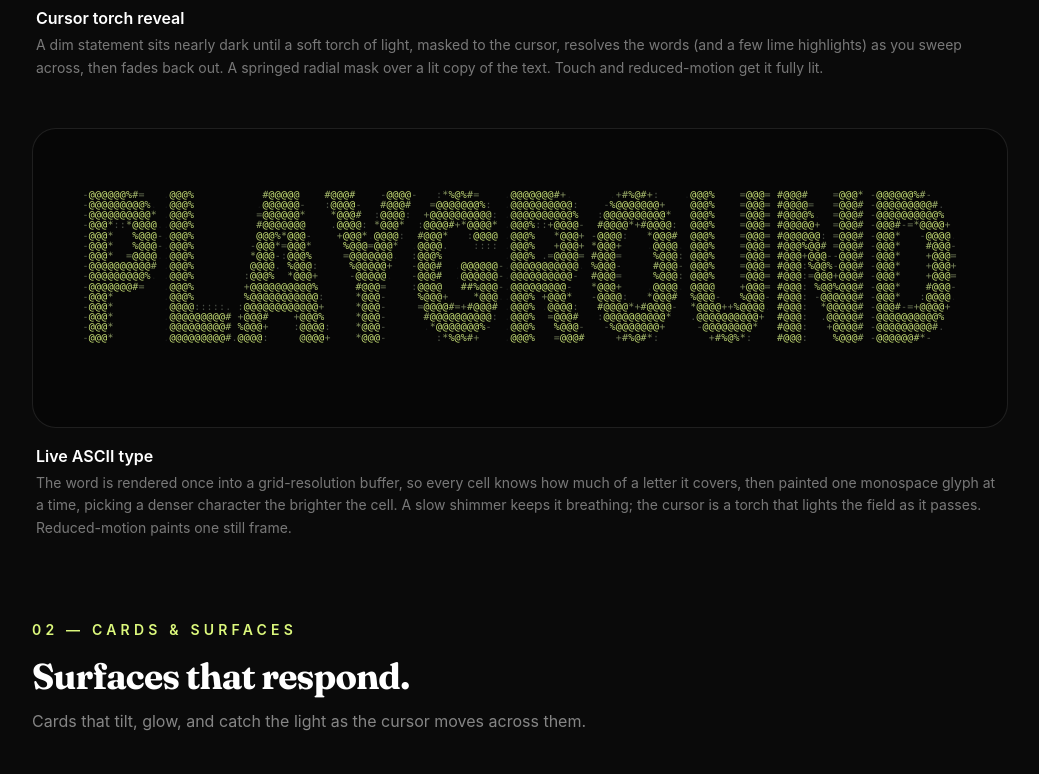
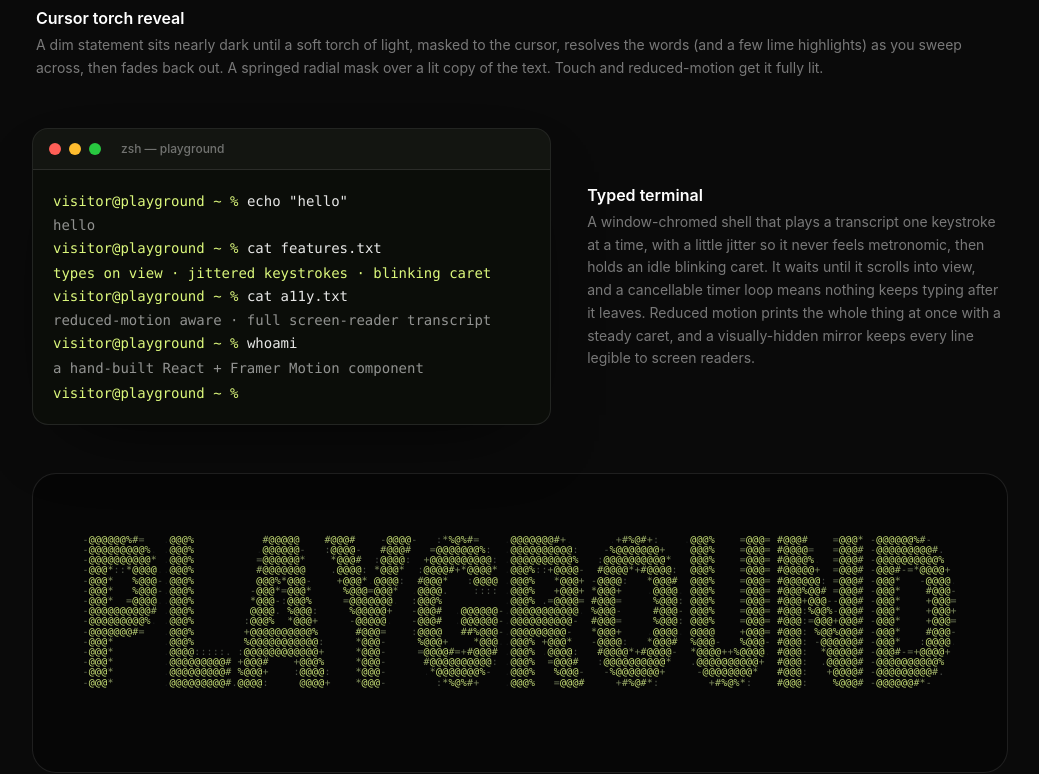
Before and after one commit to ArseniyCherednichenko/portfolio, a React (Vite) app: page /playground in a window 1280 px wide. Shown: the part 3060-3834 px from the top of the page, without its empty margins (120-1159 px from the left). Built offline with nearby package versions, Linux system fonts and the light colour scheme.

Commit message:
Playground: add the typed terminal to Type & text
A full-width terminal demo in its own voice, walking through what the
component does, beside a note on the type-out loop and its a11y fallback.

```diff
--- a/src/pages/Playground.tsx
+++ b/src/pages/Playground.tsx
@@ -52,6 +52,7 @@ import { InfiniteScroll, type InfiniteScrollItem } from '../components/InfiniteS
 import { Gravity } from '../components/Gravity'
 import TagSphere from '../components/TagSphere'
 import { Globe } from '../components/Globe'
+import { Terminal, type TerminalLine } from '../components/Terminal'
 import { GO_TARGETS, useShortcuts } from '../components/Keyboard'
 import { Seo } from '../components/Seo'
 import { GITHUB_URL } from '../data/contact'
@@ -94,6 +95,22 @@ const HSCROLL_PANELS: HPanel[] = [
 
 // The Playground's five families of experiments. `PillNav` scroll-spies these
 // ids, and each drives a titled section below.
+// Transcript for the Playground terminal demo — a light, honest walk-through
+// of what the component does, spoken in its own voice.
+const TERMINAL_LINES: TerminalLine[] = [
+  { cmd: 'echo "hello"', out: 'hello', hold: 560 },
+  {
+    cmd: 'cat features.txt',
+    out: (
+      <span className="text-[#DCF87C]">types on view · jittered keystrokes · blinking caret</span>
+    ),
+    outText: 'types on view · jittered keystrokes · blinking caret',
+    hold: 680,
+  },
+  { cmd: 'cat a11y.txt', out: 'reduced-motion aware · full screen-reader transcript', hold: 680 },
+  { cmd: 'whoami', out: 'a hand-built React + Framer Motion component', hold: 320 },
+]
+
 const CATEGORIES: { id: string; num: string; label: string; title: string; blurb: string }[] = [
   {
     id: 'type',
@@ -540,6 +557,27 @@ export default function Playground() {
           </div>
         </Reveal>
 
+        {/* FULL-WIDTH TERMINAL */}
+        <Reveal>
+          <div className="mt-12 grid items-center gap-8 lg:grid-cols-[1.1fr_0.9fr]">
+            <Terminal
+              title="zsh — playground"
+              prompt="visitor@playground ~ %"
+              lines={TERMINAL_LINES}
+            />
+            <div className="px-1">
+              <h3 className="text-base font-semibold">Typed terminal</h3>
+              <p className="mt-1 text-sm leading-relaxed text-white/45">
+                A window-chromed shell that plays a transcript one keystroke at a time, with a little
+                jitter so it never feels metronomic, then holds an idle blinking caret. It waits until
+                it scrolls into view, and a cancellable timer loop means nothing keeps typing after it
+                leaves. Reduced motion prints the whole thing at once with a steady caret, and a
+                visually-hidden mirror keeps every line legible to screen readers.
+              </p>
+            </div>
+          </div>
+        </Reveal>
+
         {/* FULL-WIDTH ASCII TEXT */}
         <Reveal>
           <div className="mt-12">
```
